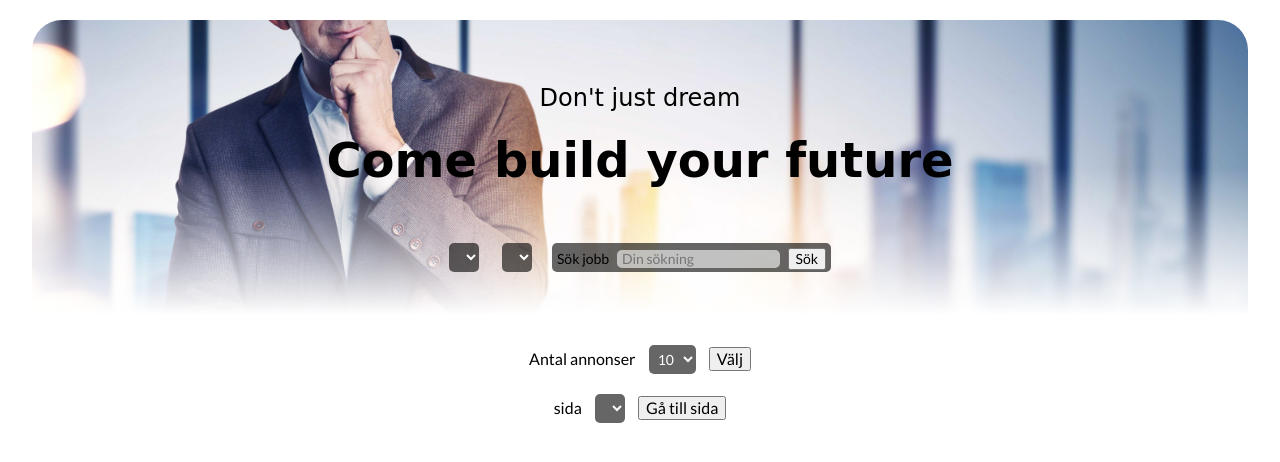
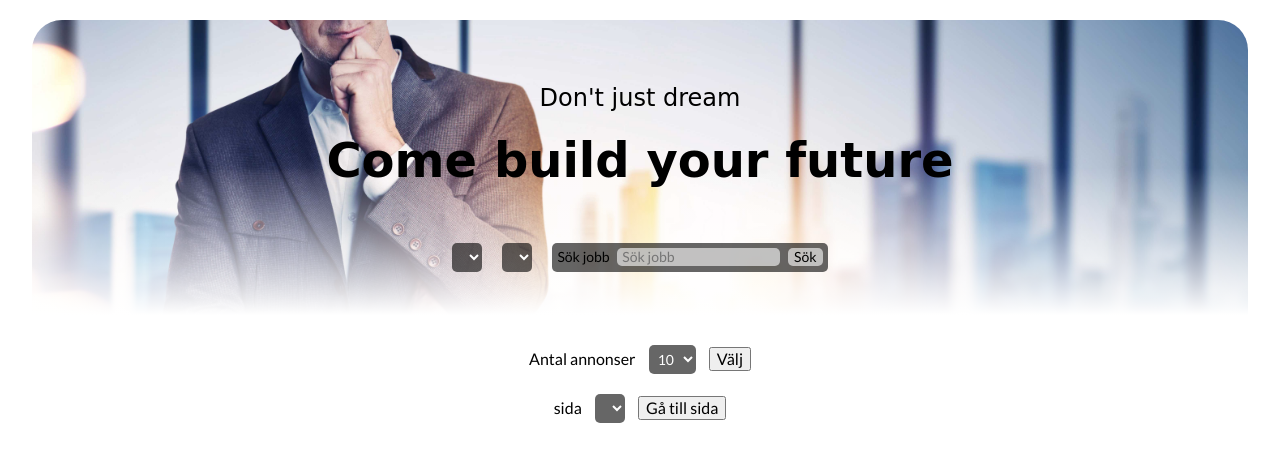
Before and after one commit to javascriptst18/platsbanken-anka, a plain HTML site: page index.html in a window 1280 px wide. Drawn offline with nearby package versions, Linux system fonts and the light colour scheme; files that its build step writes are made by us from their sources; no server answers; a web font is replaced by a local one.

Commit message:
small fix before merge

```diff
--- a/index.html
+++ b/index.html
@@ -25,14 +25,14 @@
 
       <div class="navigationMenu">
         <nav>
-          <div class="navDropdowns">
+          <!--<div class="navDropdowns">-->
          <select class="selectLan" id="slct1" name="slct1"></select>
          <select class="selectField" id="category" name="category"></select>
-        </div>
+        <!--</div>-->
           <form action="" id="jobSearch">
               <label for="keyword">Sök jobb</label>
-              <input type="search" name="keyword" id="keyword" placeholder="Din sökning">
-              <input type="submit" value="Sök">
+              <input type="search" name="keyword" id="keyword" placeholder="Sök jobb">
+              <input type="submit" value="Sök" id="searchButton">
             </form>
         </nav>
       </div>
--- a/scripts/index.js
+++ b/scripts/index.js
@@ -141,7 +141,7 @@ function getAdsByField() {
         newField.innerText = currentField.namn;
 
         getLinks.appendChild(newField);
-        getCardInfo(result);
+
       }
     })
 }
```
